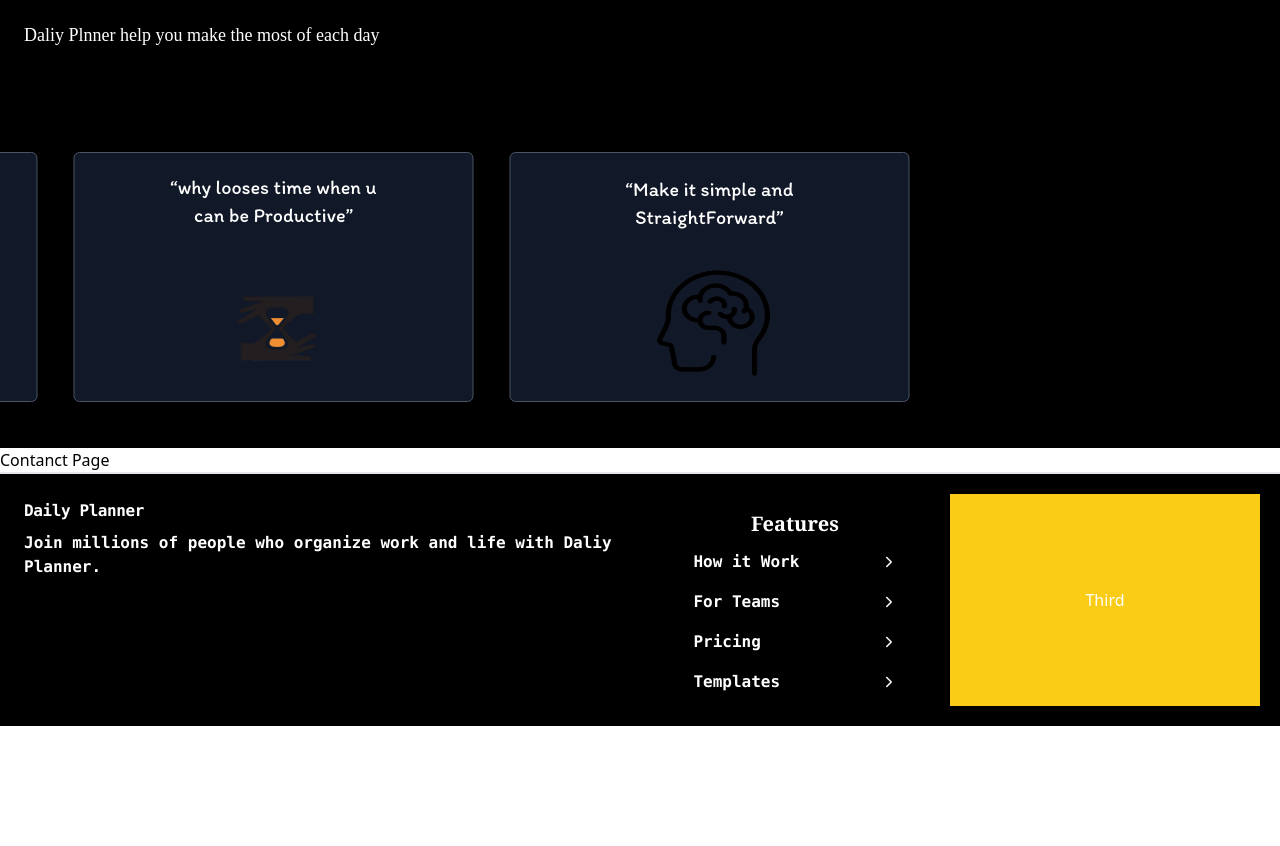
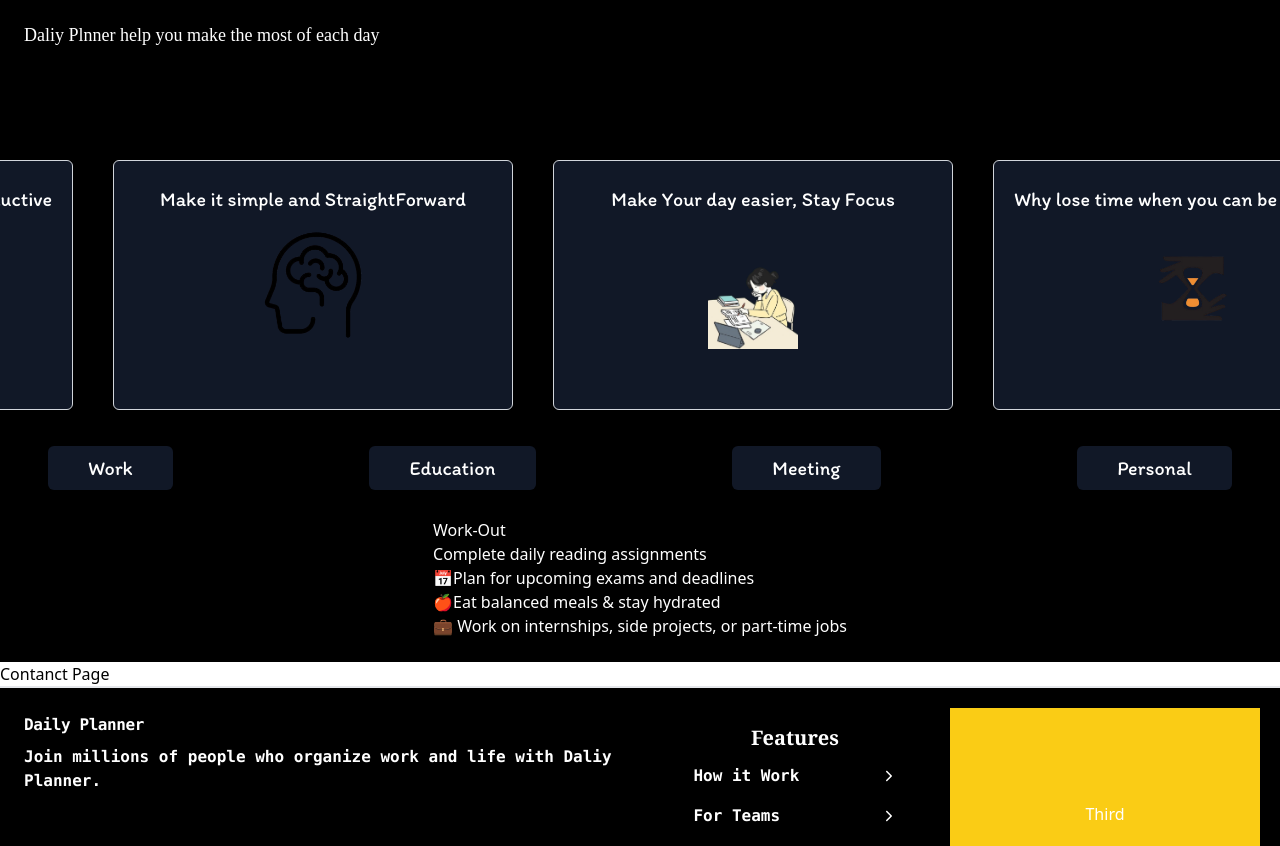
Before and after one commit to ujjwal2061/Daliy-Planner, a React (Vite) app in the folder to-do/: page / in a window 1280 px wide. Shown: the part 720-1566 px from the top of the page. Before the commit the page ends 1446 px from the top, so only its background shows below. Built offline with nearby package versions, Linux system fonts and the light colour scheme; no server answers; a web font is replaced by a local one.

Commit message:
Ad some Aniamtion

```diff
--- a/to-do/src/pages/subpage/Feature.jsx
+++ b/to-do/src/pages/subpage/Feature.jsx
@@ -1,52 +1,76 @@
-import { ThemeContext } from "../../theme/ThemeContext";
-import { useContext } from "react";
+import  { ThemeContext } from "../../theme/ThemeContext";
+import  React , { useContext} from "react";
+import {  motion ,Reorder } from "motion/react"
 
-const Feature = () => {
+const Feature =React.forwardRef((props,ref)=>{
   const { theme } = useContext(ThemeContext);
 
+    const images = [
+      { src: "grils.png", text: "Make Your day easier, Stay Focus" },
+      { src: "DDD.png", text: "Why lose time when you can be productive" },
+      { src: "brain.png", text: "Make it simple and StraightForward" },
+    ];
+    const list=[
+      "Work",
+      "Education",
+       "Meeting",
+      "Personal"
+    ]
+    const orderlist=["Work-Out","Complete daily reading assignments","📅Plan for upcoming exams and deadlines","🍎Eat balanced meals & stay hydrated","💼 Work on internships, side projects, or part-time jobs"]
   return (
-<section className={`h-80 overflow-hidden py-6 px-2 w-full flex justify-center ${ theme === "dark" ? "bg-black text-white" : "bg-mainbackground text-black"}`} >
- <div className="flex gap-2   w-[200%] h-full ">
-  <div className="flex gap-9 justify-center min-w-full animate-slideLeft">
-  <div className={`lg:w-[390px] w-[230px] h-[250px] shadow-lg rounded-md flex flex-col px-2 lg:justify-center  justify-start p-4 border border-gray-300 hover:shadow-xl transition-shadow duration-300
-     ${ theme === "dark" ? "bg-gray-900 text-white border-gray-600" : "bg-mainbackground text-black"}`}>
-        <p className="mt-2 ml-2   lg:text-center font-lightfont text-xl text-start py-2">“Make Your day easier,<br />Stay Focus”</p>
-        <img src="grils.png" className={`ml-10 -mt-2 h-32 lg:ml-auto  lg:mr-28   lg:h-auto max-w-full w-[100px] md:w-[120px] md:-mt-3 lg:w-[120px] lg:-mt-10 ${theme === "dark" ? "brightness-90 opacity-100" : ""}`} />
-    </div>
-    <div  className={`lg:w-[400px] w-[230px] h-[250px] shadow-lg rounded-md flex   flex-col px-2 lg:justify-center  justify-start p-4 border border-gray-300 hover:shadow-xl transition-shadow duration-300
-     ${ theme === "dark" ? "bg-gray-900 text-white border-gray-600" : "bg-mainbackground text-black"}`}>
-      <p className="font-lightfont text-xl   lg:text-center  text-start py-2">“why looses time when u <br />can be Productive”</p>
-      <img src="DDD.png" className={`mt-6  ml-9 lg:ml-auto  h-[90px] lg:h-32 lg:mr-28  max-w-full w-[110px] md:w-[130px] lg:w-[150px] ${theme === "dark" ? "brightness-100 opacity-100" : ""}`} />
-   </div>
-   <div className={`lg:w-[400px] w-[230px] h-[250px] shadow-lg rounded-md flex flex-col px-2 lg:justify-center  justify-start p-4 border border-gray-300 hover:shadow-xl transition-shadow duration-300
-     ${ theme === "dark" ? "bg-gray-900 text-white border-gray-600" : "bg-mainbackground text-black"}`}>
-      <p className="font-lightfont text-xl  lg:text-center text-start py-2">“Make it simple and<br />StraightForward”</p>
-      <img src="brain.png" className={`mt-5  ml-12 lg:ml-auto  h-28 lg:h-32 lg:mr-28  max-w-full w-[110px] md:w-[130px] lg:w-[150px] ${theme === "dark" ? "brightness-100 opacity-100" : ""}`} />
-    </div>
-  </div>
-
-  <div className="flex gap-10 justify-center min-w-full animate-slideLeft">
-  <div className={`lg:w-[390px] w-[230px] h-[250px] shadow-lg rounded-md flex flex-col px-2 lg:justify-center  justify-start p-4 border border-gray-300 hover:shadow-xl transition-shadow duration-300
-     ${ theme === "dark" ? "bg-gray-900 text-white border-gray-600" : "bg-mainbackground text-black"}`}>
-        <p className="mt-2 ml-2   lg:text-center font-lightfont text-xl text-start py-2">“Make Your day easier,<br />Stay Focus”</p>
-        <img src="grils.png" className={`ml-10 -mt-2 h-32 lg:ml-auto  lg:mr-28   lg:h-auto max-w-full w-[100px] md:w-[120px] md:-mt-3 lg:w-[120px] lg:-mt-10 ${theme === "dark" ? "brightness-90 opacity-100" : ""}`} />
-    </div>
-    <div  className={`lg:w-[400px] w-[230px] h-[250px] shadow-lg rounded-md flex   flex-col px-2 lg:justify-center  justify-start p-4 border border-gray-300 hover:shadow-xl transition-shadow duration-300
-     ${ theme === "dark" ? "bg-gray-900 text-white border-gray-600" : "bg-mainbackground text-black"}`}>
-      <p className="font-lightfont text-xl   lg:text-center  text-start py-2">“why looses time when u <br />can be Productive”</p>
-      <img src="DDD.png" className={`mt-7  ml-9 lg:ml-auto  h-[90px] lg:h-32 lg:mr-28  max-w-full w-[110px] md:w-[130px] lg:w-[150px] ${theme === "dark" ? "brightness-100 opacity-100" : ""}`} />
-   </div>
-   <div className={`lg:w-[400px] w-[230px] h-[250px] shadow-lg rounded-md flex flex-col px-2 lg:justify-center  justify-start p-4 border border-gray-300 hover:shadow-xl transition-shadow duration-300
-     ${ theme === "dark" ? "bg-gray-900 text-white border-gray-600" : "bg-mainbackground text-black"}`}>
-      <p className="font-lightfont text-xl  lg:text-center text-start py-2">“Make it simple and<br />StraightForward”</p>
-      <img src="brain.png" className={`mt-5  ml-12 lg:ml-auto  h-28 lg:h-32 lg:mr-28  max-w-full w-[110px] md:w-[130px] lg:w-[150px] ${theme === "dark" ? "brightness-100 opacity-100" : ""}`} />
-    </div>
-  </div>
+<motion.section
 
 
+
+transition={{duration:0.8, ease:"easeInOut", bounce:0.1}}
+ref={ref}  className={` relative -z-10 h-90 overflow-hidden py-6 px-2 w-full flex  flex-col  gap-3 justify-center  items-center ${ theme === "dark" ? "bg-black text-white" : "bg-mainbackground text-black"}`} >
+ <div
+ className="flex gap-2   w-[200%]  py-2 items-center  ">
+     <motion.div
+        initial={{  opacity:0 ,y:90}}
+        className="flex gap-10 w-[200%]"
+        whileInView={{opacity:1,y:0}}
+        viewport={{once:false,amount:0.1}}
+       transition={{duration:0.8, ease:"easeInOut", bounce:0}}
+      >
+      {[...images, ...images].map((item, index) => (
+          <motion.div
+          initial={{ x: "-50%", }}
+          animate={{ x: ["0%", "-100%"] }}
+          transition={{
+            repeat: Infinity,
+            duration: 16,
+            ease: "linear"
+          }}
+            key={index}
+            className={`w-[230px] lg:w-[400px] h-[250px] shadow-lg rounded-md flex flex-col px-2 justify-start p-4 border
+             border-gray-300 hover:shadow-xl transition-shadow duration-300 ${theme==="dark" ?  "bg-gray-900" :"bg-mainbackground"}
+            `}>
+            <p className="font-lightfont text-xl text-center py-2">{item.text}</p>
+            <img
+              src={item.src}
+              className="h-28 lg:h-32 mx-auto max-w-full"
+              alt="Card"
+            />
+          </motion.div>
+        ))}
+   </motion.div>
  </div>
-</section>
+ <ul className="flex flex-wrap sm:flex-row flex-col gap-6 justify-between px-10 py-4 w-full font-lightfont  text-xl ">
+  {list.map((items,index)=>{
+    return <li key={index} className={` text-center  cursor-pointer  px-10 py-2 rounded-md  ${theme==="dark" ?"bg-gray-900 shadow-md":"bg-white shadow-md"}`}>{items}</li>
+  })}
+  </ul>
+  <Reorder.Group axis="y" values={orderlist} className="bg--pink-">
+  {orderlist.map((item)=>(
+    <Reorder.Item key={item} value={item}  dragConstraints={{ top: 0, bottom: 0 }} >
+      {item}
+    </Reorder.Item>
+  ))}
+  </Reorder.Group>
+
+</motion.section>
   );
-};
+});
 
 export default Feature;
```
